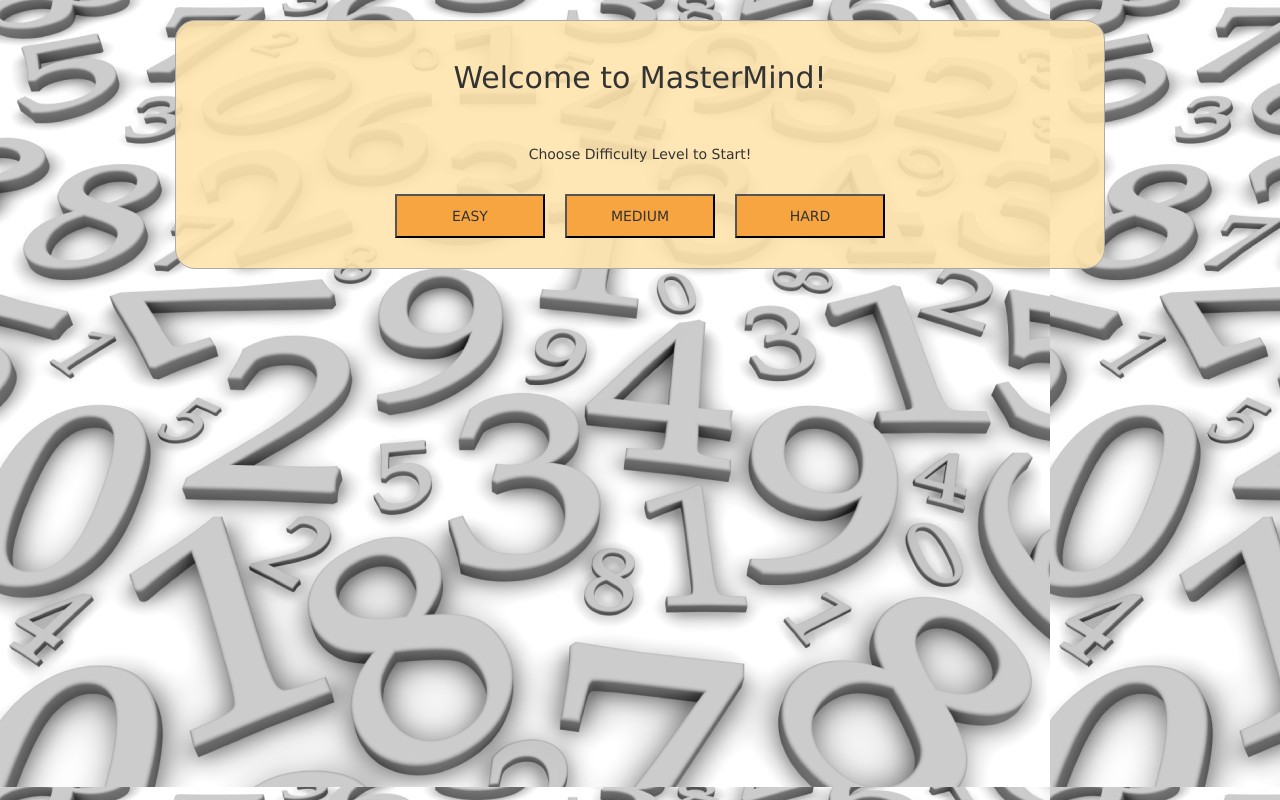
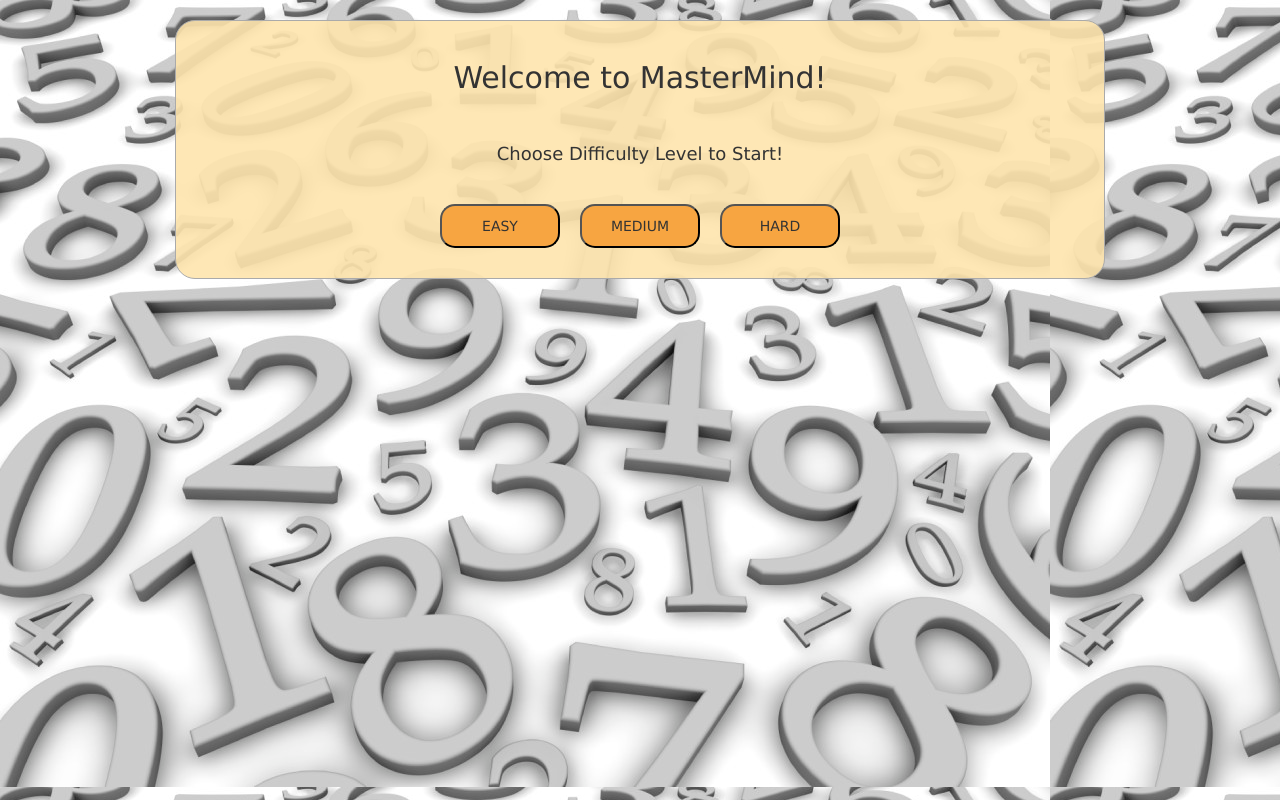
Before and after one commit to eyedean/mastermind-board-game, a React (Create React App) app in the folder client/: page / in a window 1280 px wide. Built offline with nearby package versions, Linux system fonts and the light colour scheme.

Commit message:
CSS for loading

```diff
--- a/client/src/components/Difficulty.jsx
+++ b/client/src/components/Difficulty.jsx
@@ -18,8 +18,8 @@ class Difficulty extends React.Component {
 		return(
 			<div className="difficulty">
 				<h2>Welcome to MasterMind!</h2>
-				Choose Difficulty Level to Start!
-				<br />< br />
+				<h4>Choose Difficulty Level to Start!</h4>
+				<br />
 				<input type="submit" value="EASY" onClick={this.handleLevel}/>
 				<input type="submit" value="MEDIUM" onClick={this.handleLevel}/>
 				<input type="submit" value="HARD" onClick={this.handleLevel}/>
--- a/client/src/components/MainBoard.jsx
+++ b/client/src/components/MainBoard.jsx
@@ -5,6 +5,7 @@ import Replay from './Replay';
 import Difficulty from './Difficulty';
 import GameController from '../controllers/GameController';
 import numbersImg from '../img/numbers.jpg';
+import loadingImg from '../img/spinner.gif';
 
 class MainBoard extends React.Component {
 	constructor(props) {
@@ -45,7 +46,10 @@ class MainBoard extends React.Component {
 		return (
 			<div className="wrapper" style={{background: `url(${numbersImg})`}}>
 				{ this.state.page === "LOADING" ? (
-					<div>Loading...</div>
+
+					<div className="loading">
+						<img src={loadingImg} width="150px" />
+					</div>
 				) : this.state.page === "INTRO" ? (
 					<Difficulty onDifficultyCallback={this.onDifficultyCallback} />
 				) : (
--- a/client/src/css/stylesheet.css
+++ b/client/src/css/stylesheet.css
@@ -14,17 +14,23 @@ body {
 	margin: 0 auto;
 	border: 1px solid #AAA;
 	border-radius: 20px;
-	box-shadow: black;
 	text-align: center;
 	background: rgba(254, 229, 173, 0.9);
 	padding: 20px;
 }
 
+div.loading {
+	background: white;
+	height: 300px;
+	padding-top: 75px;
+}
+
 .difficulty input {
 	margin: 10px;
-	width: 150px;
+	width: 120px;
 	background: #F7A541;
 	padding: 10px;
+	border-radius: 15px;
 }
 
 .difficulty h2 {
```
